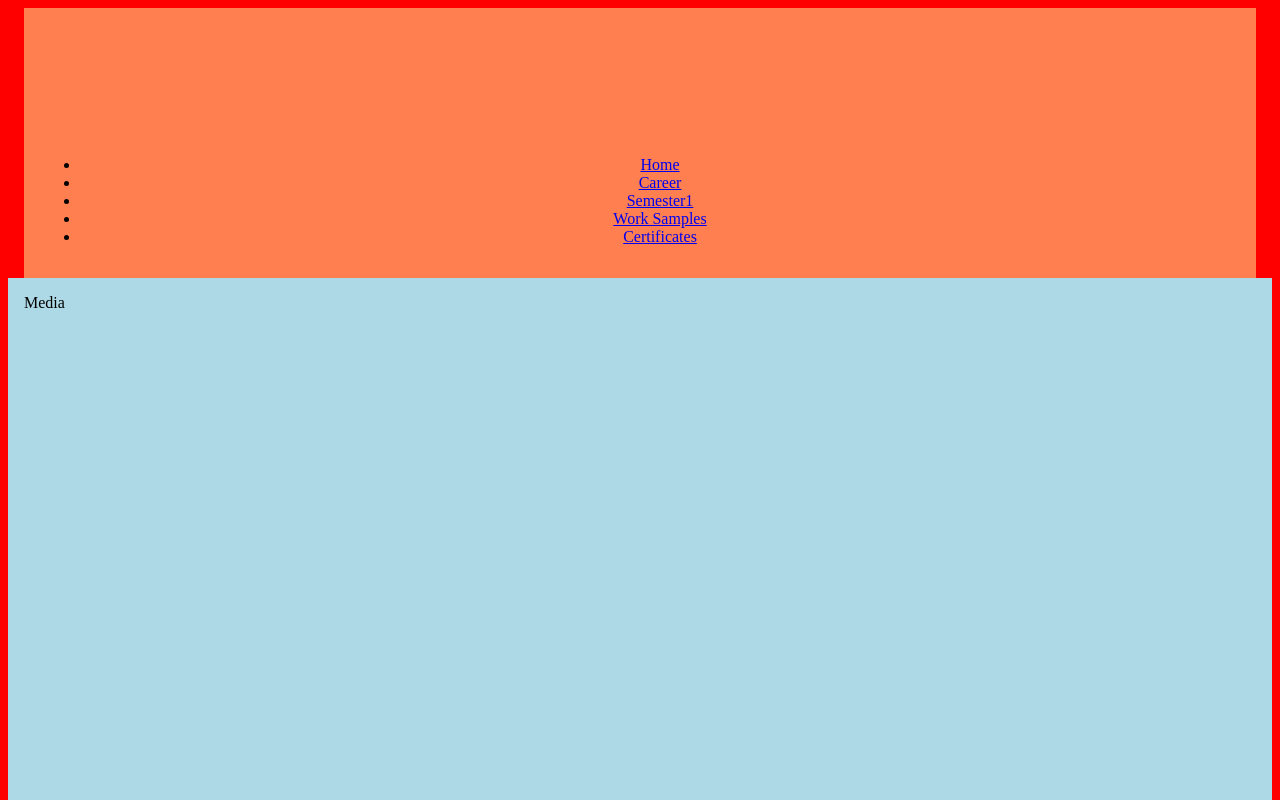
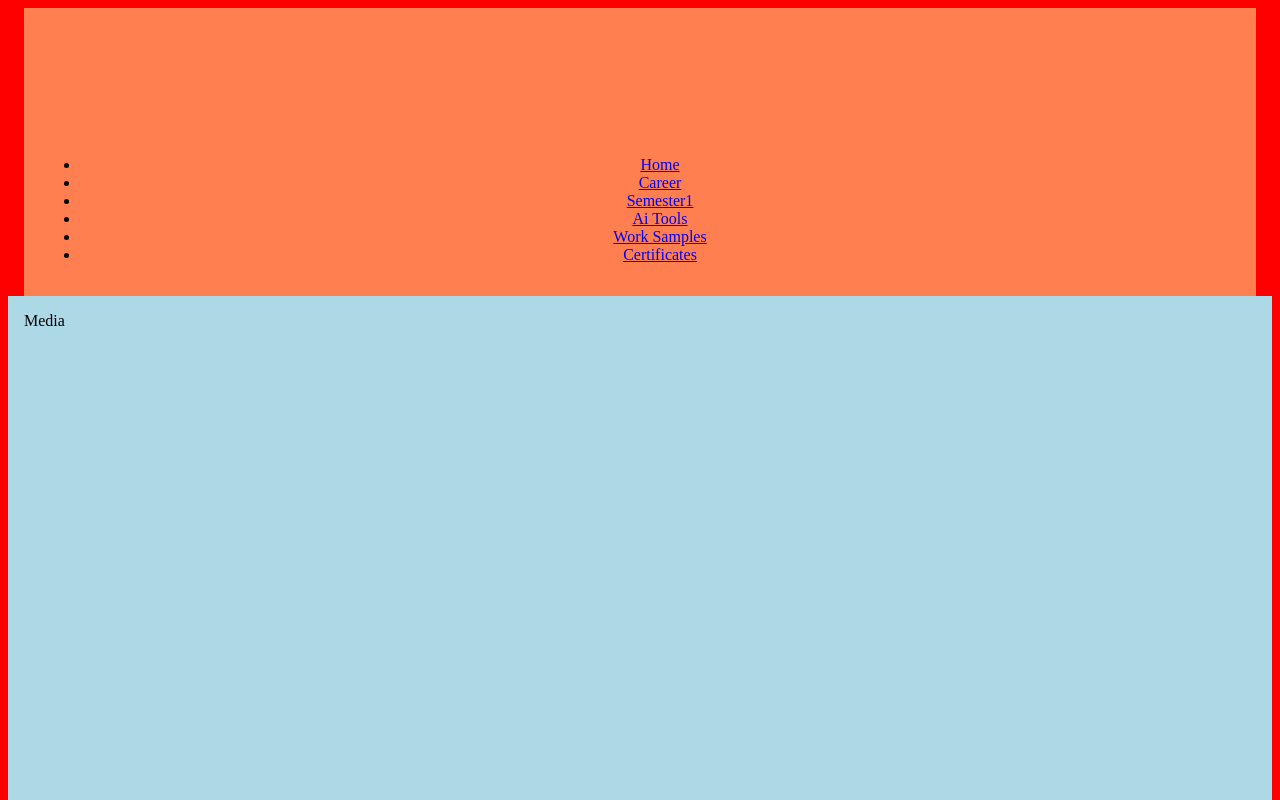
Before and after one commit to michaelvalenzuela-hue/mvalenzuela042025, a plain HTML site: page index.html in a window 1280 px wide. Shown: the top 800 px of the page. Drawn offline with Linux system fonts and the light colour scheme.

Commit message:
Updated Nav With Ai Tools and smester 2 links

```diff
--- a/index.html
+++ b/index.html
@@ -19,7 +19,7 @@
             <li><a href="#home">Home </a></li>
             <li><a href="#career">Career</a></li>
             <li><a href="#semester1">Semester1 </a></li>
-
+            <li><a href="#aifooter">Ai Tools</a></li>
             <li><a href="#worksamples">Work Samples</a></li>
             <li><a href="#certificates">Certificates</a></li>
           </ul>
@@ -84,7 +84,7 @@
     </section>
     <!-- End Semester1 -->
 
-    <!-- TODO uncomment when we hit semester 2 <section id="semester2">
+
       <div class="container">
         <h2>Semester 2</h2>
         <ul>
@@ -92,7 +92,7 @@
           <li>Assignment 2</li>
         </ul>
       </div>
-    </section> -->
+    </section>
 
     <!-- End Semester2 -->
 
```
